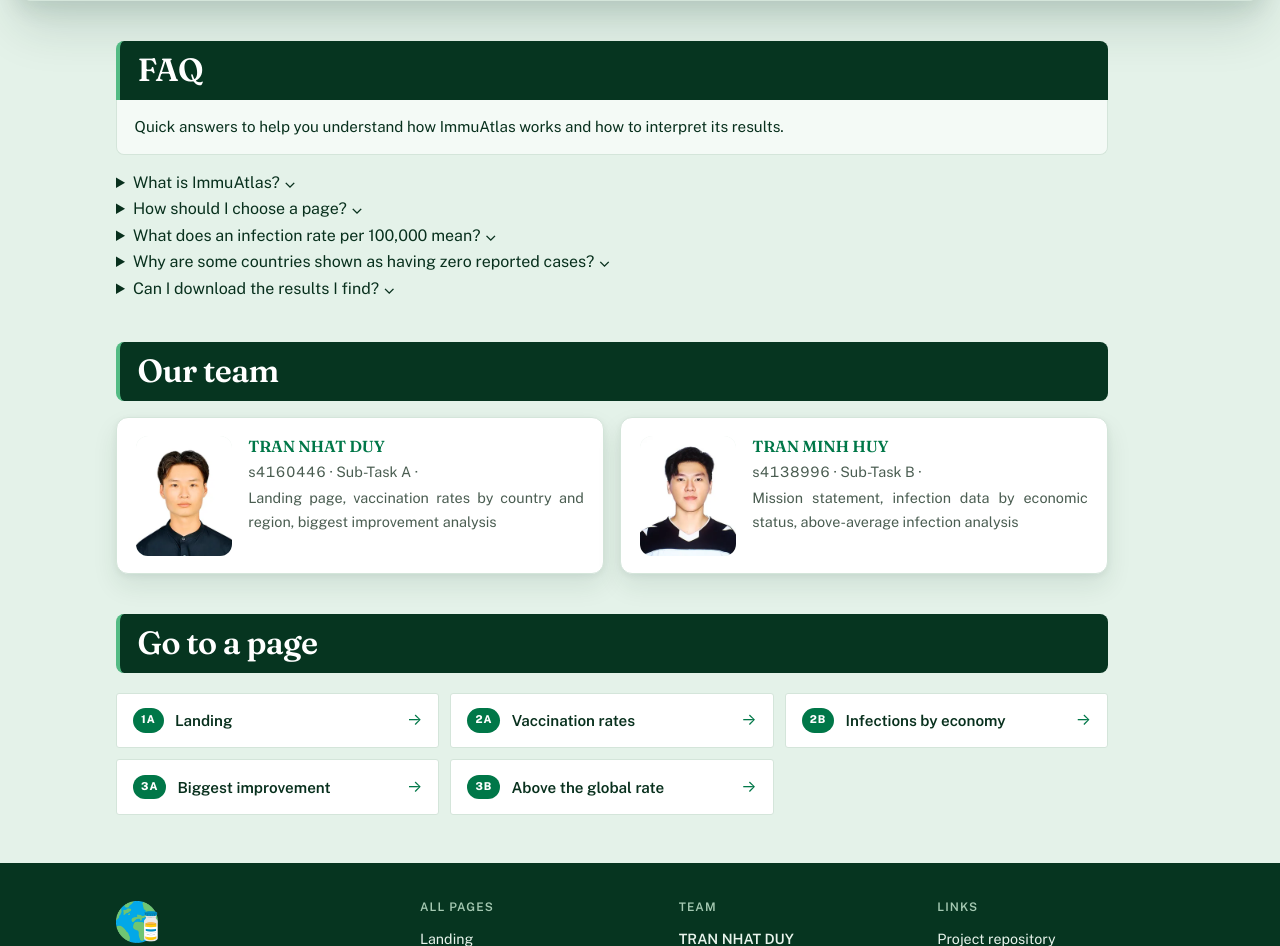
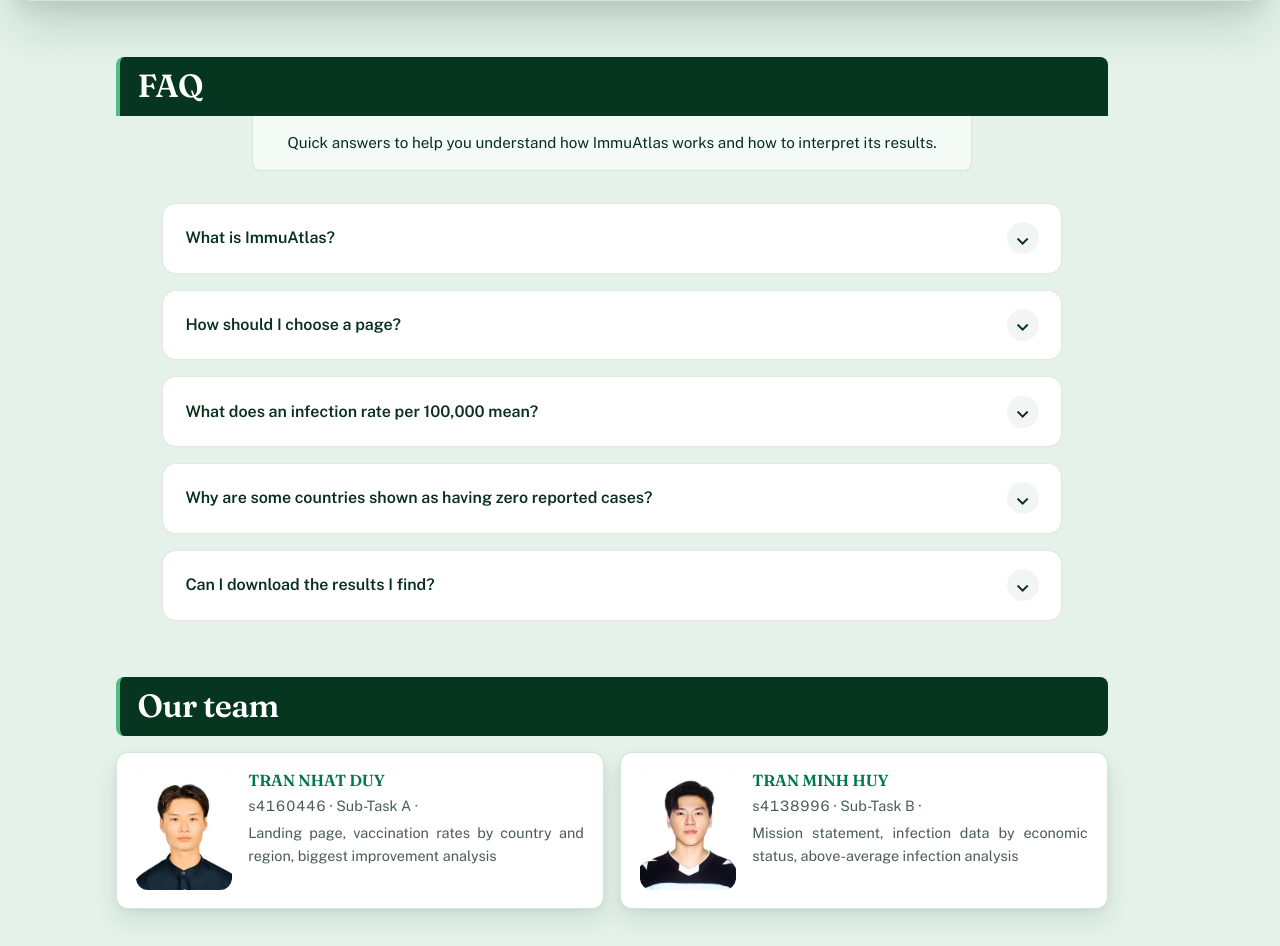
Before and after one commit to trannhatduy101-del/ImmuAtlas, a Flask app: page /mission in a window 1280 px wide. Shown: the part 2423-3369 px from the top of the page. Run offline with Flask 3, Linux system fonts and the light colour scheme; data comes from the database, SQL or seed files in the repository.

Commit message:
Update style.css

```diff
--- a/src/static/css/style.css
+++ b/src/static/css/style.css
@@ -1765,3 +1765,143 @@ td.num, th.num { text-align: right; font-variant-numeric: tabular-nums; }
 .vx-range .vx-from { color: var(--ink-muted); }
 .vx-range .vx-to { font-weight: 700; }
 .vx-range .arrow { margin: 0 .25rem; color: var(--accent); }
+
+/* =========================
+   FAQ SECTION
+   ========================= */
+
+.faq-section {
+  margin-top: 3.5rem;
+  margin-bottom: 3.5rem;
+}
+
+.faq-section .section-intro {
+  max-width: 720px;
+  margin: 0 auto 2rem;
+  text-align: center;
+}
+
+.faq-list {
+  max-width: 900px;
+  margin: 0 auto;
+  display: flex;
+  flex-direction: column;
+  gap: 1rem;
+}
+
+.faq-item {
+  margin: 0;
+  border: 1px solid rgba(0, 0, 0, 0.1);
+  border-radius: 14px;
+  background: #ffffff;
+  overflow: hidden;
+  transition:
+    box-shadow 0.25s ease,
+    transform 0.25s ease,
+    border-color 0.25s ease;
+}
+
+.faq-item:hover {
+  transform: translateY(-2px);
+  box-shadow: 0 8px 24px rgba(0, 0, 0, 0.08);
+  border-color: rgba(0, 0, 0, 0.18);
+}
+
+.faq-item summary {
+  min-height: 64px;
+  padding: 1.15rem 1.4rem;
+  display: flex;
+  align-items: center;
+  justify-content: space-between;
+  gap: 1rem;
+
+  cursor: pointer;
+  list-style: none;
+
+  font-size: 1rem;
+  font-weight: 600;
+  line-height: 1.5;
+}
+
+.faq-item summary::-webkit-details-marker {
+  display: none;
+}
+
+.faq-item summary span:first-child {
+  text-align: left;
+}
+
+.faq-arrow {
+  flex-shrink: 0;
+  width: 32px;
+  height: 32px;
+
+  display: flex;
+  align-items: center;
+  justify-content: center;
+
+  border-radius: 50%;
+  background: #f3f4f6;
+
+  font-size: 1.2rem;
+  line-height: 1;
+
+  transition:
+    transform 0.3s ease,
+    background 0.3s ease;
+}
+
+.faq-item summary:hover .faq-arrow {
+  background: #e5e7eb;
+}
+
+.faq-item[open] .faq-arrow {
+  transform: rotate(180deg);
+  background: #e5e7eb;
+}
+
+.faq-answer {
+  padding: 0 1.4rem 1.3rem;
+}
+
+.faq-answer p {
+  margin: 0;
+  padding: 1rem 1.15rem;
+
+  border-left: 3px solid #d1d5db;
+  border-radius: 0 10px 10px 0;
+
+  background: #f8f9fa;
+
+  font-size: 0.95rem;
+  line-height: 1.7;
+}
+
+/* =========================
+   FAQ RESPONSIVE
+   ========================= */
+
+@media (max-width: 768px) {
+  .faq-section {
+    margin-top: 2.5rem;
+    margin-bottom: 2.5rem;
+  }
+
+  .faq-list {
+    gap: 0.8rem;
+  }
+
+  .faq-item summary {
+    padding: 1rem;
+    min-height: 58px;
+  }
+
+  .faq-answer {
+    padding: 0 1rem 1rem;
+  }
+
+  .faq-answer p {
+    padding: 0.9rem;
+    font-size: 0.9rem;
+  }
+}
```
